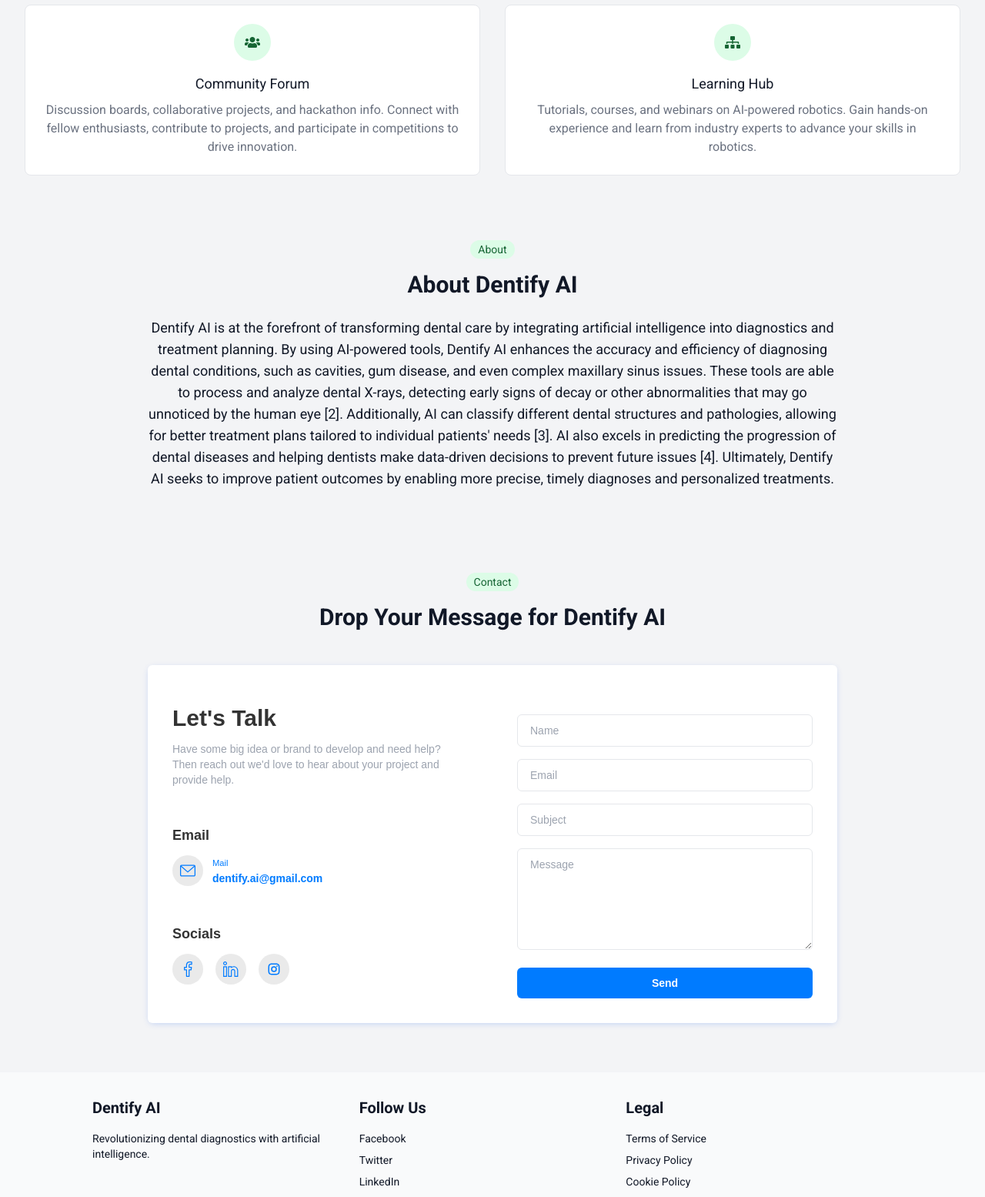
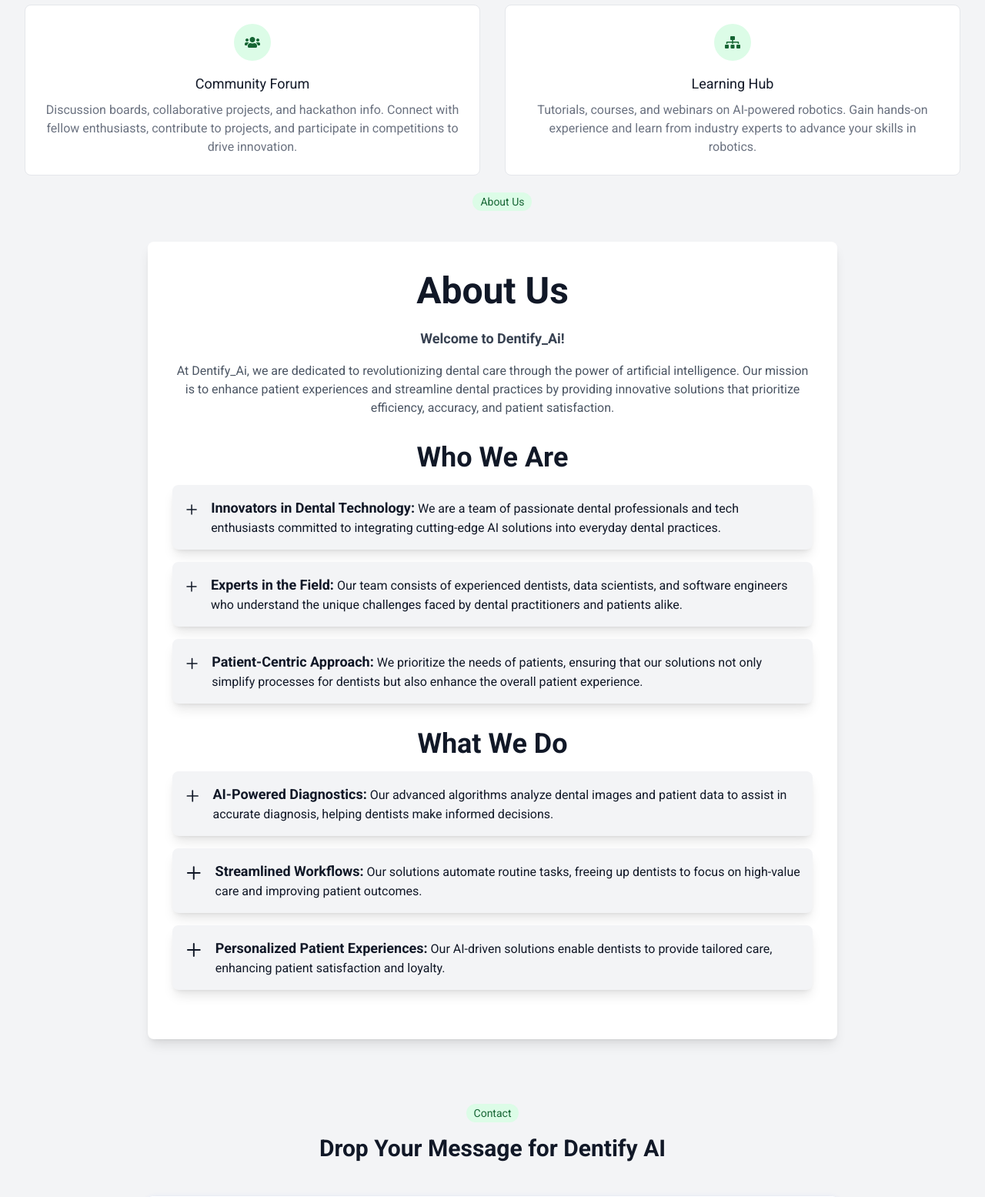
Before and after one commit to Nikhleshshukla123/Dentify-AI, a Django app: page / in a window 1280 px wide. Shown: the part 1276-2831 px from the top of the page at 77% size. Run offline with Django 5.2, Linux system fonts and the light colour scheme; some libraries are stand-ins or nearby versions.

Commit message:
upadting about section

```diff
--- a/dentify_ai/home/templates/home/contact_email.html
+++ b/dentify_ai/home/templates/home/contact_email.html
@@ -44,7 +44,7 @@
         .button {
             display: inline-block;
             padding: 12px 20px;
-            color: white;
+            color: gray;
             background-color: #007bff; /* Blue button */
             text-decoration: none;
             border-radius: 5px;
@@ -53,6 +53,7 @@
         }
         .button:hover {
             background-color: #0056b3; /* Darker blue on hover */
+            color: white;
         }
     </style>
 </head>
@@ -64,7 +65,7 @@
         <blockquote>{{ message }}</blockquote>
         <p>We will get back to you shortly.</p>
         <p>Best regards,<br>Dentify-Ai</p>
-        <a href="https://yourwebsite.com" class="button">Visit Our Website</a>
+        <a href="{% url 'landingpage'%}" class="button">Visit Our Website</a>
     </div>
     <div class="footer">
         <p>This email was sent from {{ from_email }}.</p>
--- a/dentify_ai/home/templates/home/landingpage.html
+++ b/dentify_ai/home/templates/home/landingpage.html
@@ -18,6 +18,11 @@
 
         html {
             scroll-behavior: smooth;
+        }
+        .span{
+            align-items: center;
+            margin-left: 48%;
+            padding-top: 22px;
         }
     </style>
 </head>
@@ -145,26 +150,76 @@
         </div>
     </section>
 
-    <!-- About Section -->
-    <section id="about" class="pt-16 bg-gray-100">
-        <div class="text-center max-w-4xl mx-auto pt-5">
-            <span
-                class="inline-block bg-green-100 text-green-800 text-sm font-medium px-2.5 py-0.5 rounded-full">About</span>
-            <h2 class="mt-4 text-3xl font-extrabold text-gray-900">About Dentify AI</h2>
-        </div>
-        <div class="my-6 text-center max-w-4xl mx-auto ">
+<!-- About Section -->
+ <div class="span">
+ <span class="inline-block bg-green-100 text-green-800 text-sm font-medium px-2.5 py-0.5 rounded-full">About Us</span>
+ </div>
+<section id="about" class="bg-white shadow-lg rounded-lg max-w-4xl mx-auto px-8 py-10 mt-10">
+    <h2 class="text-5xl font-bold text-center mb-6 text-navy-800">About Us</h2>
+    <p class="text-lg text-center mb-4 text-gray-700">
+        <strong>Welcome to Dentify_Ai!</strong>
+    </p>
+    <p class="text-base text-gray-600 mb-6 text-center">
+        At Dentify_Ai, we are dedicated to revolutionizing dental care through the power of artificial intelligence. Our mission is to enhance patient experiences and streamline dental practices by providing innovative solutions that prioritize efficiency, accuracy, and patient satisfaction.
+    </p>
 
-            <p class="text-lg">Dentify AI is at the forefront of transforming dental care by integrating artificial
-                intelligence into diagnostics and treatment planning. By using AI-powered tools, Dentify AI enhances the
-                accuracy and efficiency of diagnosing dental conditions, such as cavities, gum disease, and even complex
-                maxillary sinus issues. These tools are able to process and analyze dental X-rays, detecting early signs
-                of decay or other abnormalities that may go unnoticed by the human eye [2]. Additionally, AI can
-                classify different dental structures and pathologies, allowing for better treatment plans tailored to
-                individual patients' needs [3]. AI also excels in predicting the progression of dental diseases and
-                helping dentists make data-driven decisions to prevent future issues [4]. Ultimately, Dentify AI seeks
-                to improve patient outcomes by enabling more precise, timely diagnoses and personalized treatments.</p>
-        </div>
-    </section>
+    <h3 class="text-4xl font-semibold mt-8 mb-4 text-navy-800 text-center">Who We Are</h3>
+    <ul class="list-disc list-inside mb-6">
+        <li class="mb-4 p-4 bg-gray-100 rounded-lg shadow-lg hover:shadow-xl transition duration-300 flex items-start">
+            <svg xmlns="http://www.w3.org/2000/svg" class="h-8 w-8 text-navy-600 mr-4" fill="none" viewBox="0 0 24 24" stroke="currentColor">
+                <path stroke-linecap="round" stroke-linejoin="round" stroke-width="2" d="M12 4v16m8-8H4" />
+            </svg>
+            <div>
+                <strong class="text-lg text-navy-800">Innovators in Dental Technology:</strong> We are a team of passionate dental professionals and tech enthusiasts committed to integrating cutting-edge AI solutions into everyday dental practices.
+            </div>
+        </li>
+        <li class="mb-4 p-4 bg-gray-100 rounded-lg shadow-lg hover:shadow-xl transition duration-300 flex items-start">
+            <svg xmlns="http://www.w3.org/2000/svg" class="h-8 w-8 text-navy-600 mr-4" fill="none" viewBox="0 0 24 24" stroke="currentColor">
+                <path stroke-linecap="round" stroke-linejoin="round" stroke-width="2" d="M12 4v16m8-8H4" />
+            </svg>
+            <div>
+                <strong class="text-lg text-navy-800">Experts in the Field:</strong> Our team consists of experienced dentists, data scientists, and software engineers who understand the unique challenges faced by dental practitioners and patients alike.
+            </div>
+        </li>
+        <li class="p-4 bg-gray-100 rounded-lg shadow-lg hover:shadow-xl transition duration-300 flex items-start">
+            <svg xmlns="http://www.w3.org/2000/svg" class="h-8 w-8 text-navy-600 mr-4" fill="none" viewBox="0 0 24 24" stroke="currentColor">
+                <path stroke-linecap="round" stroke-linejoin="round" stroke-width="2" d="M12 4v16m8-8H4" />
+            </svg>
+            <div>
+                <strong class="text-lg text-navy-800">Patient-Centric Approach:</strong> We prioritize the needs of patients, ensuring that our solutions not only simplify processes for dentists but also enhance the overall patient experience.
+            </div>
+        </li>
+    </ul>
+
+    <h3 class="text-4xl font-semibold mt-8 mb-4 text-navy-800 text-center">What We Do</h3>
+    <ul class="list-disc list-inside mb-6">
+        <li class="mb-4 p-4 bg-gray-100 rounded-lg shadow-lg hover:shadow-xl transition duration-300 flex items-start">
+            <svg xmlns="http://www.w3.org/2000/svg" class="h-8 w-8 text-navy-600 mr-4" fill="none" viewBox="0 0 24 24" stroke="currentColor">
+                <path stroke-linecap="round" stroke-linejoin="round" stroke-width="2" d="M12 4v16m8-8H4" />
+            </svg>
+            <div>
+                <strong class="text-lg text-navy-800">AI-Powered Diagnostics:</strong> Our advanced algorithms analyze dental images and patient data to assist in accurate diagnosis, helping dentists make informed decisions.
+            </div >
+        </li>
+        <li class="mb-4 p-4 bg-gray-100 rounded-lg shadow-lg hover:shadow-xl transition duration-300 flex items-start">
+            <svg xmlns="http://www.w3.org/2000/svg" class="h-8 w-8 text-navy-600 mr-4" fill="none" viewBox="0 0 24 24" stroke="currentColor">
+                <path stroke-linecap="round" stroke-linejoin="round" stroke-width="2" d="M12 4v16m8-8H4" />
+            </svg>
+            <div>
+                <strong class="text-lg text-navy-800">Streamlined Workflows:</strong> Our solutions automate routine tasks, freeing up dentists to focus on high-value care and improving patient outcomes.
+            </div>
+        </li>
+        <li class="p-4 bg-gray-100 rounded-lg shadow-lg hover:shadow-xl transition duration-300 flex items-start">
+            <svg xmlns="http://www.w3.org/2000/svg" class="h-8 w-8 text-navy-600 mr-4" fill="none" viewBox="0 0 24 24" stroke="currentColor">
+                <path stroke-linecap="round" stroke-linejoin="round" stroke-width="2" d="M12 4v16m8-8H4" />
+            </svg>
+            <div>
+                <strong class="text-lg text-navy-800">Personalized Patient Experiences:</strong> Our AI-driven solutions enable dentists to provide tailored care, enhancing patient satisfaction and loyalty.
+            </div>
+        </li>
+    </ul>
+</section>
+<!-- end of about section -->
 
     <!-- contact section  -->
     <section id="contact" class="pt-16">
--- a/dentify_ai/home/views.py
+++ b/dentify_ai/home/views.py
@@ -68,11 +68,15 @@
         )
         contact_message.save()
 
-        html_message = render_to_string('home/contact_email.html', {
-            'name': name,
-            'subject': subject,
-            'message': message,
-        })
+        html_message = render_to_string(
+            "home/contact_email.html",
+            {
+                "name": name,
+                "subject": subject,
+                "message": message,
+                "from_email": settings.EMAIL_HOST_USER,
+            },
+        )
         plain_message = strip_tags(html_message)
 
         # Send an email notification to the client
```
Also changed, not shown: dentify_ai/accounts/migrations/0001_initial.py (added), dentify_ai/home/migrations/0001_initial.py (added).
